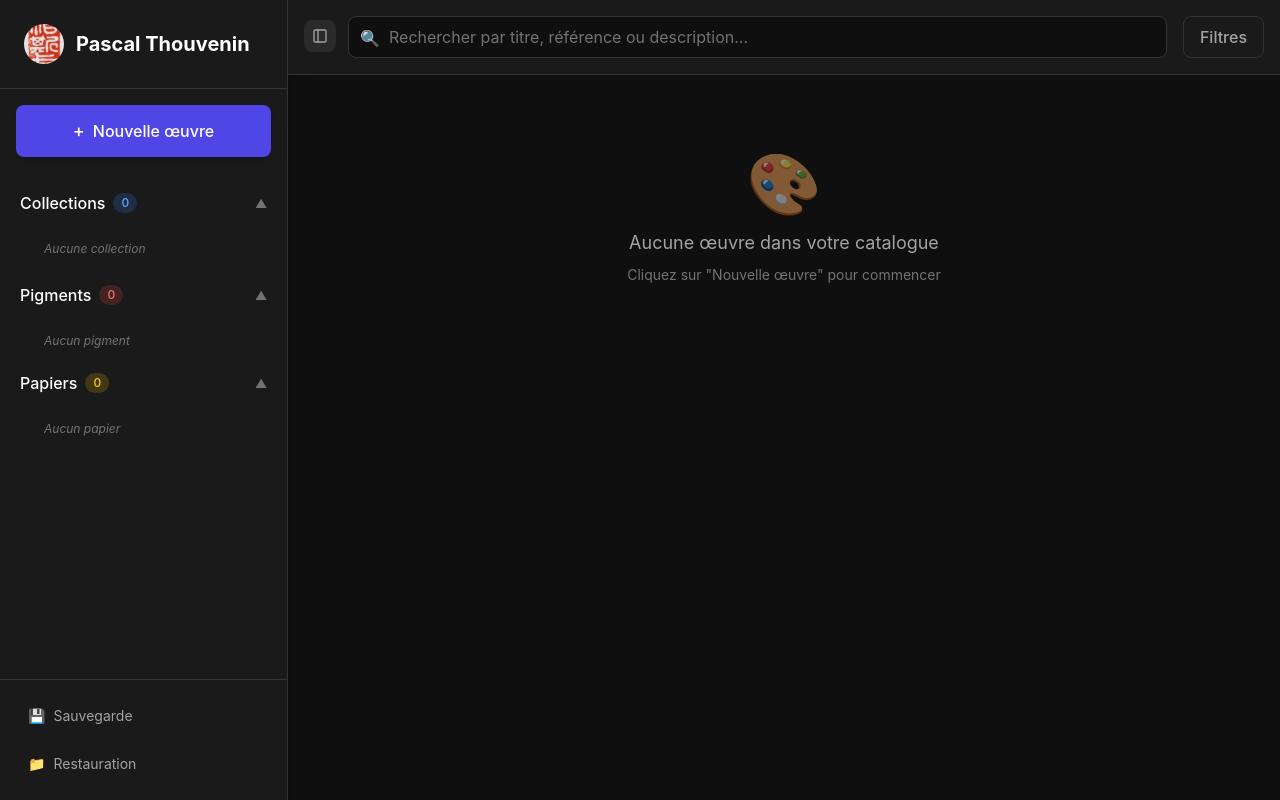
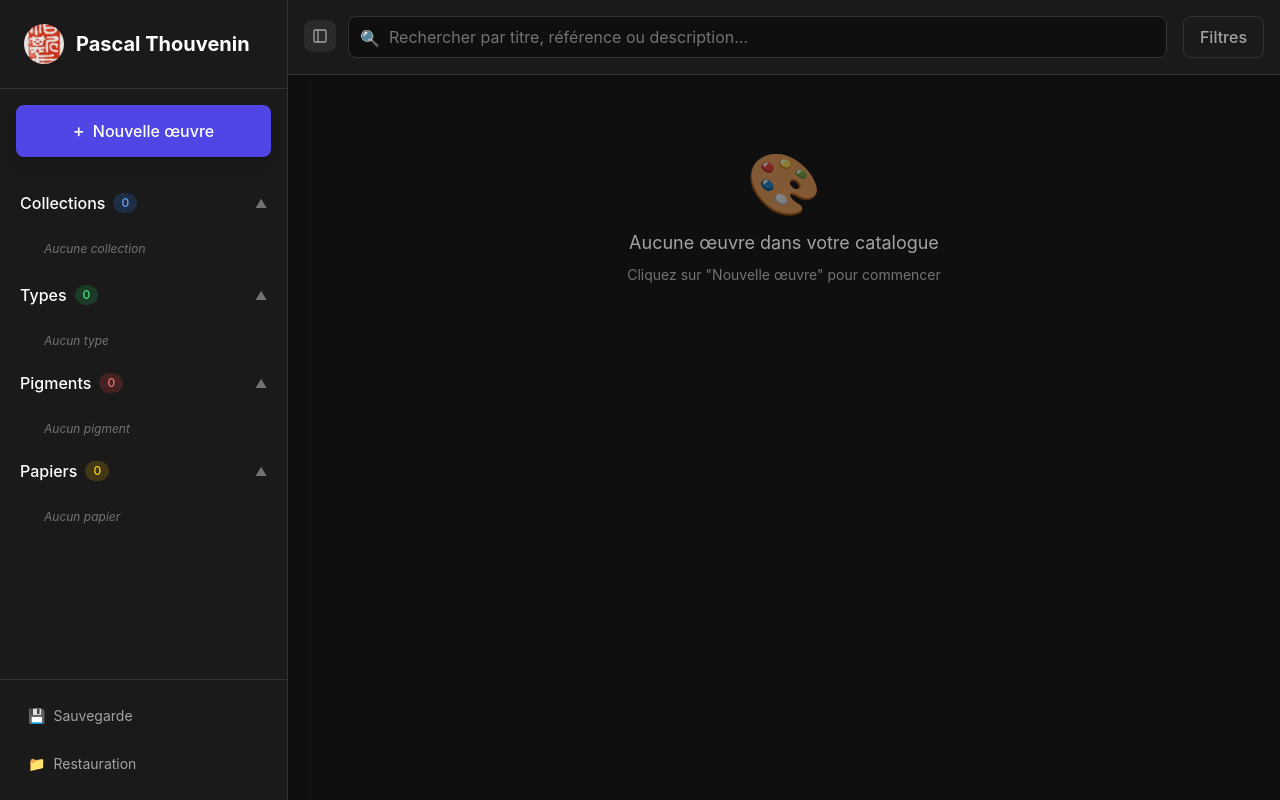
Before and after one commit to ThibautBaissac/catalogue, a React (Vite) app: page / in a window 1280 px wide. Built offline with nearby package versions, Linux system fonts and the light colour scheme.

Commit message:
feat: Add type management functionality; implement CRUD operations for types and integrate with UI components

```diff
--- a/src/renderer/App.tsx
+++ b/src/renderer/App.tsx
@@ -63,6 +63,15 @@ function App() {
     }
   };
 
+  const handleFilterByType = (typeId: number) => {
+    // Toggle: if already filtered by this type, clear the filter
+    if (filters.typeId === typeId) {
+      setFilters({ ...filters, typeId: undefined });
+    } else {
+      setFilters({ ...filters, typeId });
+    }
+  };
+
   const handleFilterByPigment = (pigmentId: number) => {
     // Toggle: if already filtered by this pigment, remove it, otherwise set it
     const currentPigments = filters.pigments || [];
@@ -92,6 +101,7 @@ function App() {
         <Sidebar
           onNewArtwork={handleNewArtwork}
           onFilterByCollection={handleFilterByCollection}
+          onFilterByType={handleFilterByType}
           onFilterByPigment={handleFilterByPigment}
           onFilterByPaper={handleFilterByPaper}
         />
--- a/src/renderer/components/DataManager.tsx
+++ b/src/renderer/components/DataManager.tsx
@@ -1,9 +1,9 @@
 import React, { useState, useEffect } from 'react';
 import { callApi } from '../hooks/useApi';
-import { Collection, Pigment, Paper } from '../types';
+import { Collection, Pigment, Paper, Type } from '../types';
 
 interface DataManagerProps {
-  type: 'collections' | 'pigments' | 'papers';
+  type: 'collections' | 'pigments' | 'papers' | 'types';
   onClose: () => void;
 }
 
@@ -17,7 +17,8 @@ export default function DataManager({ type, onClose }: DataManagerProps) {
   const title = {
     collections: 'Collections',
     pigments: 'Pigments',
-    papers: 'Papiers'
+    papers: 'Papiers',
+    types: 'Types'
   }[type];
 
   const apiMethods = {
@@ -38,6 +39,12 @@ export default function DataManager({ type, onClose }: DataManagerProps) {
       create: window.api.createPaper,
       update: window.api.updatePaper,
       delete: window.api.deletePaper
+    },
+    types: {
+      list: window.api.listTypes,
+      create: window.api.createType,
+      update: window.api.updateType,
+      delete: window.api.deleteType
     }
   }[type];
 
--- a/src/renderer/components/Sidebar.tsx
+++ b/src/renderer/components/Sidebar.tsx
@@ -1,6 +1,6 @@
 import React, { useState, useEffect } from 'react';
 import { callApi } from '../hooks/useApi';
-import { Collection, Pigment, Paper } from '../types';
+import { Collection, Pigment, Paper, Type } from '../types';
 import { useCatalogStore } from '../store/catalogStore';
 import DataManager from './DataManager';
 import logoImg from '../assets/images/logo.jpg';
@@ -8,19 +8,22 @@ import logoImg from '../assets/images/logo.jpg';
 interface SidebarProps {
   onNewArtwork: () => void;
   onFilterByCollection: (collectionId: number) => void;
+  onFilterByType: (typeId: number) => void;
   onFilterByPigment: (pigmentId: number) => void;
   onFilterByPaper: (paperId: number) => void;
 }
 
-export default function Sidebar({ onNewArtwork, onFilterByCollection, onFilterByPigment, onFilterByPaper }: SidebarProps) {
+export default function Sidebar({ onNewArtwork, onFilterByCollection, onFilterByType, onFilterByPigment, onFilterByPaper }: SidebarProps) {
   const { filters } = useCatalogStore();
   const [collections, setCollections] = useState<Collection[]>([]);
+  const [types, setTypes] = useState<Type[]>([]);
   const [pigments, setPigments] = useState<Pigment[]>([]);
   const [papers, setPapers] = useState<Paper[]>([]);
   const [collectionsOpen, setCollectionsOpen] = useState<boolean>(true);
+  const [typesOpen, setTypesOpen] = useState<boolean>(true);
   const [pigmentsOpen, setPigmentsOpen] = useState<boolean>(true);
   const [papersOpen, setPapersOpen] = useState<boolean>(true);
-  const [showDataManager, setShowDataManager] = useState<'collections' | 'pigments' | 'papers' | null>(null);
+  const [showDataManager, setShowDataManager] = useState<'collections' | 'types' | 'pigments' | 'papers' | null>(null);
 
   useEffect(() => {
     loadData();
@@ -28,14 +31,16 @@ export default function Sidebar({ onNewArtwork, onFilterByCollection, onFilterBy
 
   const loadData = async () => {
     try {
-      const [colls, pigs, paps] = await Promise.all([
+      const [colls, typs, pigs, paps] = await Promise.all([
         callApi(window.api.listCollections),
+        callApi(window.api.listTypes),
         callApi(window.api.listPigments),
         callApi(window.api.listPapers)
       ]);
 
       // Sort alphabetically by name
       setCollections(colls.sort((a: Collection, b: Collection) => a.name.localeCompare(b.name)));
+      setTypes(typs.sort((a: Type, b: Type) => a.name.localeCompare(b.name)));
       setPigments(pigs.sort((a: Pigment, b: Pigment) => a.name.localeCompare(b.name)));
       setPapers(paps.sort((a: Paper, b: Paper) => a.name.localeCompare(b.name)));
     } catch (error) {
@@ -48,6 +53,9 @@ export default function Sidebar({ onNewArtwork, onFilterByCollection, onFilterBy
       case 'collections':
         setCollectionsOpen(!collectionsOpen);
         break;
+      case 'types':
+        setTypesOpen(!typesOpen);
+        break;
       case 'pigments':
         setPigmentsOpen(!pigmentsOpen);
         break;
@@ -57,7 +65,7 @@ export default function Sidebar({ onNewArtwork, onFilterByCollection, onFilterBy
     }
   };
 
-  const handleManageData = (type: 'collections' | 'pigments' | 'papers') => {
+  const handleManageData = (type: 'collections' | 'types' | 'pigments' | 'papers') => {
     setShowDataManager(type);
   };
 
@@ -183,6 +191,64 @@ export default function Sidebar({ onNewArtwork, onFilterByCollection, onFilterBy
                         onClick={() => onFilterByCollection(collection.id)}
                       >
                         {collection.name}
+                      </div>
+                    );
+                  })
+                )}
+              </div>
+            )}
+          </div>
+
+          {/* Types */}
+          <div className="mb-2">
+            <div
+              className="px-3 py-2.5 rounded-lg hover:bg-dark-hover cursor-pointer flex items-center justify-between font-medium text-dark-text-primary transition-colors group"
+              onClick={() => toggleSection('types')}
+            >
+              <span className="flex items-center gap-2">
+                <span>Types</span>
+                <span className="text-xs bg-green-500/20 text-green-400 px-2 py-0.5 rounded-full">
+                  {types.length}
+                </span>
+              </span>
+              <div className="flex items-center gap-1">
+                <button
+                  onClick={(e) => {
+                    e.stopPropagation();
+                    handleManageData('types');
+                  }}
+                  className="opacity-0 group-hover:opacity-100 text-xs text-green-400 hover:text-green-300 p-1 rounded transition-all"
+                  title="Gérer les types"
+                >
+                  ⚙️
+                </button>
+                <span className="text-xs text-dark-text-muted transition-transform duration-200" style={{
+                  transform: typesOpen ? 'rotate(180deg)' : 'rotate(0deg)'
+                }}>
+                  ▼
+                </span>
+              </div>
+            </div>
+            {typesOpen && (
+              <div className="ml-6 mt-2 space-y-1">
+                {types.length === 0 ? (
+                  <div className="px-3 py-2 text-xs text-dark-text-muted italic">
+                    Aucun type
+                  </div>
+                ) : (
+                  types.map(type => {
+                    const isActive = filters.typeId === type.id;
+                    return (
+                      <div
+                        key={type.id}
+                        className={`px-3 py-2 text-sm cursor-pointer rounded-md transition-colors ${
+                          isActive
+                            ? 'bg-green-500/20 text-green-300 border border-green-500/40'
+                            : 'text-dark-text-secondary hover:bg-dark-hover hover:text-dark-text-primary'
+                        }`}
+                        onClick={() => onFilterByType(type.id)}
+                      >
+                        {type.name}
                       </div>
                     );
                   })
--- a/src/renderer/store/catalogStore.ts
+++ b/src/renderer/store/catalogStore.ts
@@ -5,6 +5,7 @@ type ViewMode = 'list' | 'grid';
 
 interface ArtworkFilters {
   collectionId?: number;
+  typeId?: number;
   pigments?: number[];
   papers?: number[];
   query?: string;
--- a/src/renderer/types/global.d.ts
+++ b/src/renderer/types/global.d.ts
@@ -21,6 +21,11 @@ export interface ElectronAPI {
   createPaper: (data: any) => Promise<any>;
   updatePaper: (params: any) => Promise<any>;
   deletePaper: (id: number) => Promise<any>;
+
+  listTypes: () => Promise<any>;
+  createType: (data: any) => Promise<any>;
+  updateType: (params: any) => Promise<any>;
+  deleteType: (id: number) => Promise<any>;
 
   addImages: (params: { artworkId: number; filePaths: string[] }) => Promise<any>;
 
```
Also changed, not shown: src/main/db/artworkRepository.ts (+13 -3 lines), src/main/db/typeRepository.ts (added, +33 -0 lines), src/main/ipc/handlers.ts (+15 -0 lines), src/main/preload.ts (+8 -3 lines), src/renderer/types/index.ts (+7 -0 lines), 2 other files (tests, documents, lock files or other folders).
